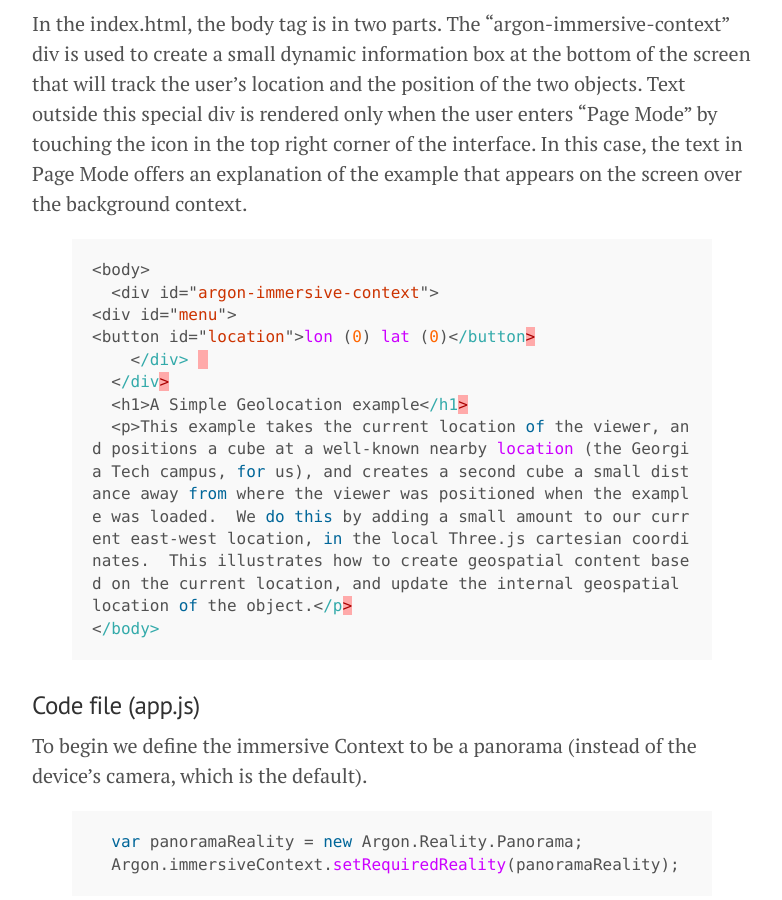
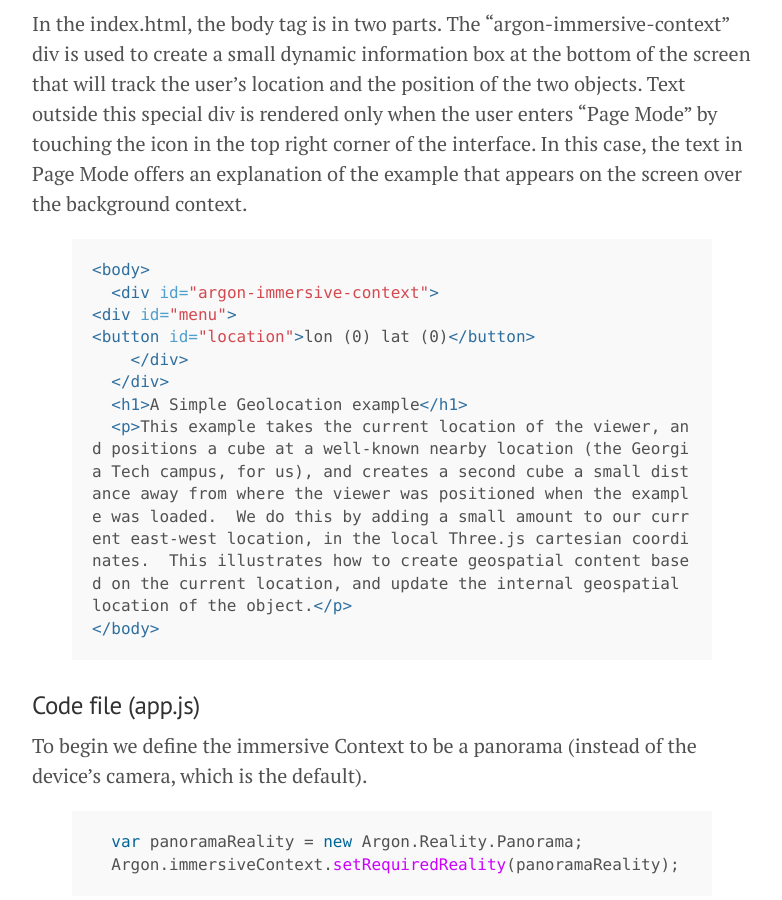
Before and after one commit to argonjs/argon-3-tutorials, a Jekyll site: the page built from _posts/2016-03-01-Tutorial5.md, in a window 1280 px wide and 900 px high, scrolled down 1471 px. Shown: the whole window, without its empty margins (248-1030 px from the left). Built offline with Jekyll 4.4.1, drawn with Linux system fonts in a browser that asks for light colours; some of the changed lines change nothing that is shown.

Commit message:
Update 2016-03-01-Tutorial5.md

```diff
--- a/_posts/2016-03-01-Tutorial5.md
+++ b/_posts/2016-03-01-Tutorial5.md
@@ -4,10 +4,10 @@
 permalink: /tutorials/tutorial5
 ---
 ### Before you start
-Make sure you have completed [tutorial 1](/about)
+Make sure you have completed [tutorial 1](/tutorials/tutorial1)
 
 ### What you should see
-Download [Argon3](https://itunes.apple.com/us/app/argon3/id944297993?ls=1&mt=8) and [Try Now](/argon-tutorials/tutorial2)
+Download [Argon3](https://itunes.apple.com/us/app/argon3/id944297993?ls=1&mt=8) and [Try Now](/code/tutorial5)
 
 If you are on the Georgia Tech campus, move your camera around until you see a floating Buzz box.
 Regardless of location, you should see a floating wooden box.
@@ -23,7 +23,7 @@
 ### Main file (index.html)
 In the index.html, the body tag is in two parts.  The "argon-immersive-context" div is used to create a small dynamic information box at the bottom of the screen that will track the user's location and the position of the two objects.  Text outside this special div is rendered only when the user enters "Page Mode" by touching the icon in the top right corner of the interface. In this case,  the text in Page Mode offers an explanation of the example that appears on the screen over the background context.
 
-{% highlight js %}
+{% highlight html %}
 <body>
   <div id="argon-immersive-context">
 <div id="menu">
```
